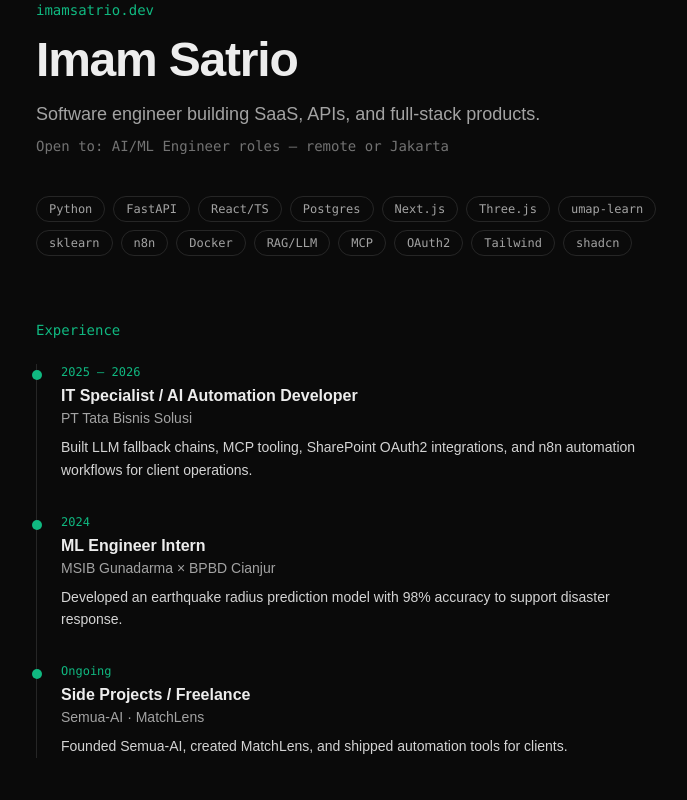
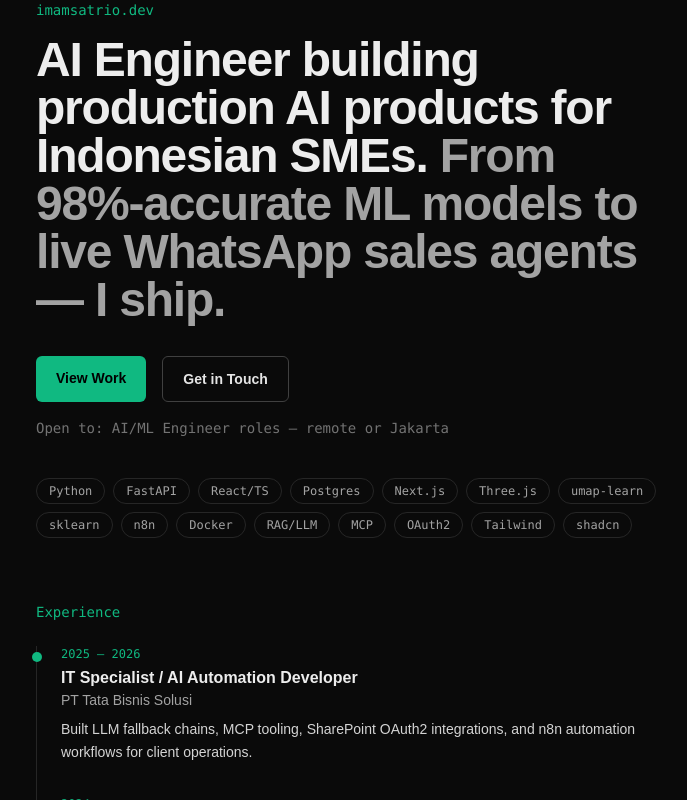
Before and after one commit to imsatrio25/portfolio, a Next.js app: page / in a window 1280 px wide. Shown: the top 800 px of the page, without its empty margins (292-979 px from the left). Built offline with nearby package versions, Linux system fonts and the light colour scheme.

Commit message:
Hero section: value prop copy, CTAs, Space Grotesk display font

```diff
--- a/app/globals.css
+++ b/app/globals.css
@@ -10,5 +10,5 @@
 body {
   color: var(--foreground);
   background: var(--background);
-  font-family: Arial, Helvetica, sans-serif;
+  font-family: "Space Grotesk Variable", Arial, Helvetica, sans-serif;
 }
--- a/app/layout.tsx
+++ b/app/layout.tsx
@@ -1,9 +1,11 @@
+import "@fontsource-variable/space-grotesk";
 import type { Metadata } from "next";
 import "./globals.css";
 
 export const metadata: Metadata = {
   title: "Imam Satrio — Software Engineer",
-  description: "Portfolio of Imam Satrio. Building SaaS, APIs, and full-stack products.",
+  description:
+    "AI Engineer building production AI products for Indonesian SMEs — from 98%-accurate ML models to live WhatsApp sales agents.",
 };
 
 export default function RootLayout({
@@ -12,7 +14,7 @@ export default function RootLayout({
   children: React.ReactNode;
 }>) {
   return (
-    <html lang="en">
+    <html lang="en" className="scroll-smooth">
       <body className="min-h-screen antialiased">{children}</body>
     </html>
   );
--- a/app/page.tsx
+++ b/app/page.tsx
@@ -57,13 +57,27 @@ export default function Home() {
           transition={{ duration: 0.6, ease: "easeOut" }}
         >
           <p className="mb-4 font-mono text-sm text-accent">imamsatrio.dev</p>
-          <h1 className="text-4xl font-bold tracking-tight sm:text-5xl">
-            Imam Satrio
+          <h1 className="text-4xl font-bold leading-tight tracking-tight sm:text-5xl">
+            AI Engineer building production AI products for Indonesian SMEs.{" "}
+            <span className="text-neutral-400">
+              From 98%-accurate ML models to live WhatsApp sales agents — I ship.
+            </span>
           </h1>
-          <p className="mt-4 text-lg text-neutral-400">
-            Software engineer building SaaS, APIs, and full-stack products.
-          </p>
-          <p className="mt-2 font-mono text-sm text-neutral-500">
+          <div className="mt-8 flex flex-wrap gap-4">
+            <a
+              href="#work"
+              className="rounded-md bg-accent px-5 py-3 text-sm font-semibold text-black transition-opacity hover:opacity-90"
+            >
+              View Work
+            </a>
+            <a
+              href="mailto:imamsatrio357@gmail.com"
+              className="rounded-md border border-neutral-700 px-5 py-3 text-sm font-semibold text-neutral-200 transition-colors hover:border-neutral-500"
+            >
+              Get in Touch
+            </a>
+          </div>
+          <p className="mt-4 font-mono text-sm text-neutral-500">
             Open to: AI/ML Engineer roles — remote or Jakarta
           </p>
         </motion.div>
@@ -109,6 +123,11 @@ export default function Home() {
         </ol>
       </motion.section>
 
+      {/* ponytail: project cards land in PF-03; placeholder keeps #work anchor valid */}
+      <section id="work" className="flex min-h-screen flex-col justify-center">
+        <h2 className="text-2xl font-bold tracking-tight">Selected Work</h2>
+      </section>
+
       <section id="contact" className="py-16">
         <h2 className="mb-6 font-mono text-sm text-accent">Contact</h2>
         <ul className="space-y-3">
--- a/package.json
+++ b/package.json
@@ -9,6 +9,7 @@
     "lint": "next lint"
   },
   "dependencies": {
+    "@fontsource-variable/space-grotesk": "^5.3.0",
     "framer-motion": "^13.1.1",
     "next": "14.2.35",
     "next-mdx-remote": "^6.0.0",
```
Also changed, not shown: 1 other file (tests, documents, lock files or other folders).
